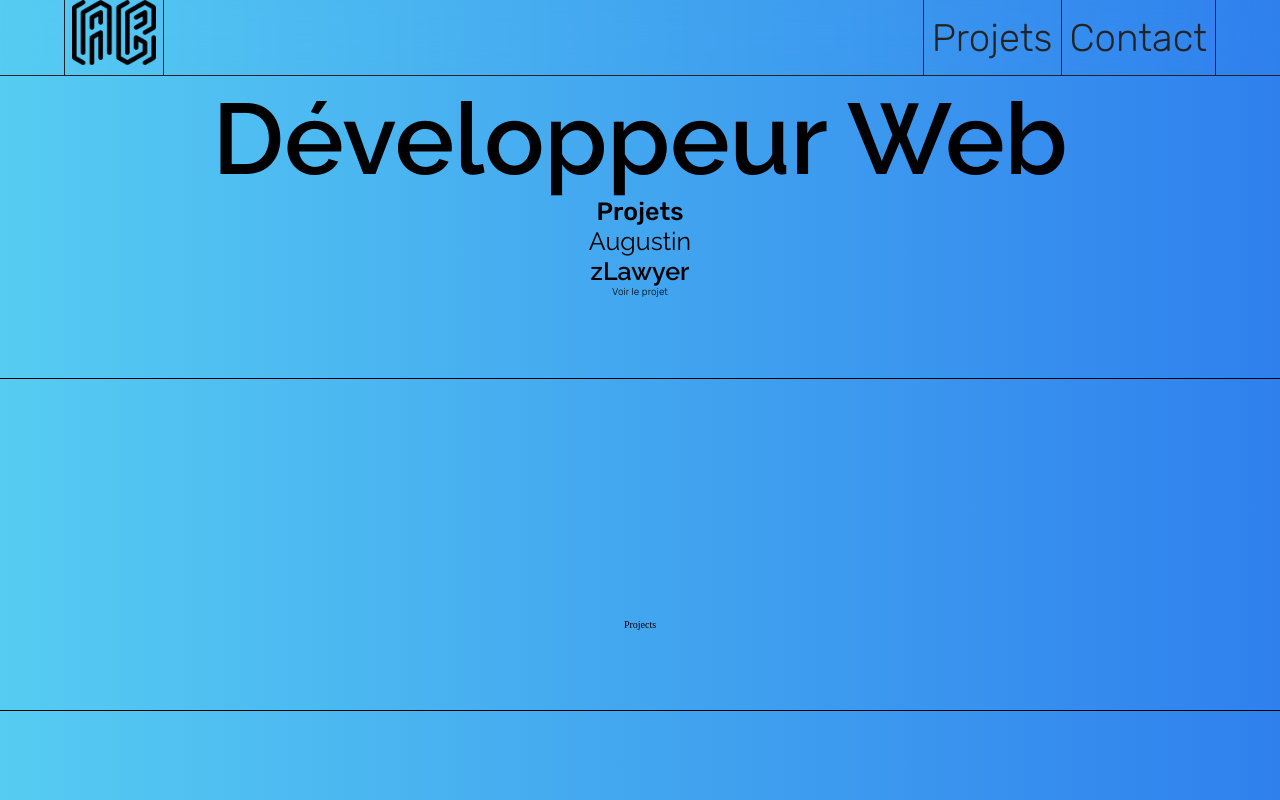
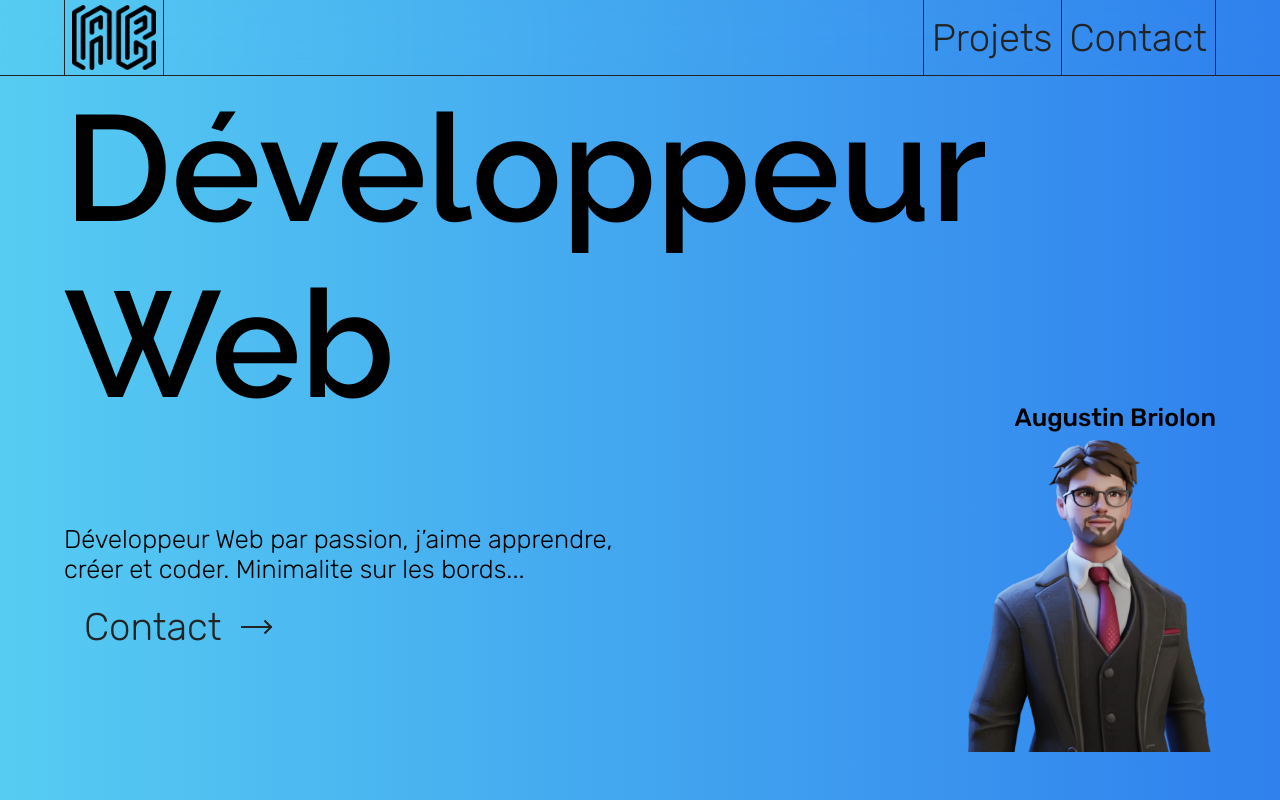
Before and after one commit to AugustinBriolon/Portfolio-v2, a React (Create React App) app: page / in a window 1280 px wide. Shown: the top 800 px of the page. Built offline with nearby package versions, Linux system fonts and the light colour scheme; the HTML template or start-up script is replaced by a standard one.

Commit message:
:lipstick: finish header

```diff
--- a/src/components/Contact/Contact.js
+++ b/src/components/Contact/Contact.js
@@ -2,8 +2,8 @@ import React from 'react'
 
 export default function Contact() {
   return (
-    <div  className='section'>
-      Contact
+    <div className='section'>
+      <h1>Contact</h1>
     </div>
   )
 }
--- a/src/components/Footer/Footer.js
+++ b/src/components/Footer/Footer.js
@@ -2,6 +2,8 @@ import React from 'react'
 
 export default function Footer() {
   return (
-    <div className='section'>Footer</div>
+    <div className='section'>
+      <h1>Footer</h1>
+    </div>
   )
 }
--- a/src/components/Header/Header.js
+++ b/src/components/Header/Header.js
@@ -1,13 +1,31 @@
 import React from 'react'
+import ImgMe from '../../assets/img/profilImg.png'
 
 export default function Header() {
   return (
-    <div className='section'>
-      <h1>Développeur Web</h1>
-      <h2>Projets</h2>
-      <h3>Augustin</h3>
-      <h4>zLawyer</h4>
-      <p>Voir le projet </p>
+    <div className='section header'>
+
+      <div className="title">
+        <h1>Développeur</h1>
+        <h1>Web</h1>
+        <h2>Augustin Briolon</h2>
+      </div>
+
+      <div className="content">
+
+        <div className='text'>
+          <p>Développeur Web par passion, j’aime apprendre, <br /> créer et coder. Minimalite sur les bords...</p>
+          <a href="/" className='button'>
+            Contact
+            <span class="bg"></span>
+            </a>
+        </div>
+
+        <div className='imgMe'>
+          <img src={ImgMe} alt="Augustin Briolon sous la forme d'un avatar" />
+        </div>
+
+      </div>
     </div>
   )
 }
--- a/src/components/Projects/Projects.js
+++ b/src/components/Projects/Projects.js
@@ -2,6 +2,8 @@ import React from 'react'
 
 export default function Projects() {
   return (
-    <div className='section'>Projects</div>
+    <div className='section'>
+      <h1>Projets</h1>
+    </div>
   )
 }
--- a/src/scss/component/other/_button.scss
+++ b/src/scss/component/other/_button.scss
@@ -1,4 +1,77 @@
 .button {
-	border: 1px solid #000000;
-	@include size (100px, 50px);
+  color: $color-primary;
+  position: relative;
+  padding: 10px 50px 10px 20px;
+	margin-top: 10px;
+  -webkit-transition: all 0.3s;
+  -o-transition: all 0.3s;
+  transition: all 0.3s;
 }
+
+.button .bg {
+  background: $color-primary;
+  width: 30px;
+  height: 2px;
+  position: absolute;
+  right: 0;
+  top: 50%;
+  margin-top: -1px;
+  z-index: -1;
+
+  -webkit-transition: all 0.3s;
+
+  -o-transition: all 0.3s;
+
+  transition: all 0.3s;
+}
+
+.button:hover {
+  padding-right: 20px;
+  color: #fff;
+}
+
+.button:hover .bg {
+  height: 100%;
+  width: 100%;
+  -webkit-transform: translate(0, -50%);
+      -ms-transform: translate(0, -50%);
+          transform: translate(0, -50%);
+}
+
+.button .bg:before, .button .bg:after {
+  content: '';
+  height: 2px;
+  width: 10px;
+  background: #222;
+  position: absolute;
+  right: -2px;
+  -webkit-transition: all 0.3s;
+  -o-transition: all 0.3s;
+  transition: all 0.3s;
+}
+
+.button .bg:before {
+  bottom: 3px;
+  -webkit-transform: rotate(45deg);
+      -ms-transform: rotate(45deg);
+          transform: rotate(45deg);
+}
+.button .bg:after{
+  top: 3px;
+  -webkit-transform: rotate(-45deg);
+      -ms-transform: rotate(-45deg);
+          transform: rotate(-45deg);
+}
+
+.button:hover .bg:before,
+.button:hover .bg:after{
+  right: 0;
+}
+
+.button:hover .bg:before{
+  bottom: 6px;
+}
+
+.button:hover .bg:after{
+  top: 6px;
+}
--- a/src/scss/component/other/_text.scss
+++ b/src/scss/component/other/_text.scss
@@ -2,7 +2,7 @@
 h1{
   font-family: $fontRaleway;
   font-weight: 600;
-  font-size: clamp(2rem, 10vw, 10rem);
+  font-size: clamp(2rem, 13vw, 15rem);
 }
 
 h2{
@@ -26,6 +26,7 @@ h4{
 p{
   font-family: $fontRubik;
   font-weight: 300;
+  font-size: clamp(2rem, 2vw, 3rem);
 }
 
 a {
--- a/src/scss/layout/_header.scss
+++ b/src/scss/layout/_header.scss
@@ -0,0 +1,90 @@
+.header {
+  height: 100vh;
+
+  @include media-min(768px) {
+    display: flex;
+    flex-direction: column;
+    justify-content: center;
+  }
+
+  .title {
+    display: grid;
+    grid-template-columns: 1fr 1fr 1fr;
+    grid-template-rows: 1fr 1fr;
+
+    @include media-min(768px) {
+      grid-template-columns: 1fr ;
+      grid-template-rows: 1fr 1fr 1fr;
+    }
+
+    h1 {
+      text-align: left;
+
+      &:nth-child(1) {
+        grid-column: 1 / 3;
+        grid-row: 1 / 2;
+      }
+
+      &:nth-child(2) {
+        grid-column: 1 / 2;
+        grid-row: 2 / 2;
+      }
+
+      @include media-min(768px) {
+        &:nth-child(1) {
+          grid-column: 1 / 1;
+          grid-row: 1 / 2;
+        }
+
+        &:nth-child(2) {
+          grid-column: 1 / 1;
+          grid-row: 2 / 2;
+        }
+      }
+    }
+
+    h2 {
+      text-align: right;
+      grid-column: 3 / 3;
+      grid-row: 2 / 2;
+      display: flex;
+      align-items: flex-end;
+      justify-content: flex-end;
+
+      @include media-min(768px) {
+        grid-column: 1 / 1;
+        grid-row: 3 / 3;
+        align-items: flex-start;
+        justify-content: flex-start;
+      }
+    }
+  }
+
+  .content {
+    display: flex;
+    justify-content: space-between;
+    align-items: center;
+
+    .text {
+      text-align: left;
+      display: flex;
+      flex-direction: column;
+      align-items: flex-start;
+      justify-content: space-evenly;
+    }
+
+    .imgMe {
+      max-height: 40vh;
+      width: auto;
+
+      @include media-min(768px) {
+        display: none;
+      }
+
+      img {
+        height: 40vh;
+        width: auto;
+      }
+    }
+  }
+}
--- a/src/scss/layout/_nav.scss
+++ b/src/scss/layout/_nav.scss
@@ -17,7 +17,7 @@
   }
 
   div {
-    margin-left: clamp(20px,5vw,130px);
+    margin-left: clamp(20px, 5vw, 130px);
   }
 
   .navBox {
@@ -44,11 +44,17 @@
       max-height: 65px;
       width: auto;
     }
+
+    a {
+      display: flex;
+      align-items: center;
+      justify-content: center;
+    }
   }
 
   .navListLinks {
     display: flex;
-    margin-right: clamp(20px,5vw,130px);
+    margin-right: clamp(20px, 5vw, 130px);
 
     @include media-min(768px) {
       flex-direction: column;
@@ -62,14 +68,23 @@
       height: 100vh;
       padding: 2rem;
       visibility: hidden;
-      background: #fff;
+      background: #56ccf2; /* fallback for old browsers */
+      background: -webkit-linear-gradient(
+        to left,
+        #2f80ed,
+        #56ccf2
+      ); /* Chrome 10-25, Safari 5.1-6 */
+      background: linear-gradient(
+        to left,
+        #2f80ed,
+        #56ccf2
+      ); /* W3C, IE 10+/ Edge, Firefox 16+, Chrome 26+, Opera 12+, Safari 7+ */
+
       transition: all 0.5s ease-out;
     }
 
     .navItem {
-
       @include media-min(768px) {
-
         &::after {
           content: "";
           display: block;
```
Also changed, not shown: src/assets/img/profilImg.png (added), src/logo.svg (added).
